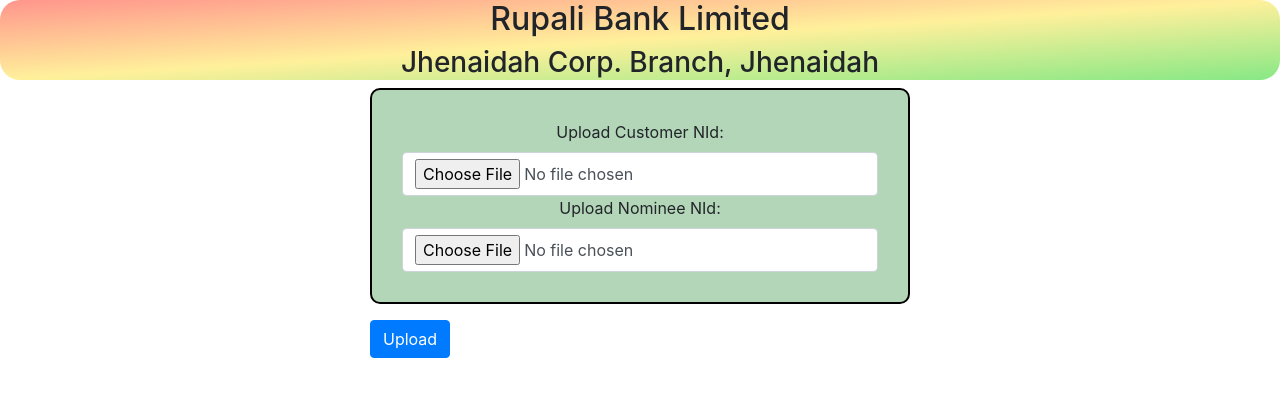
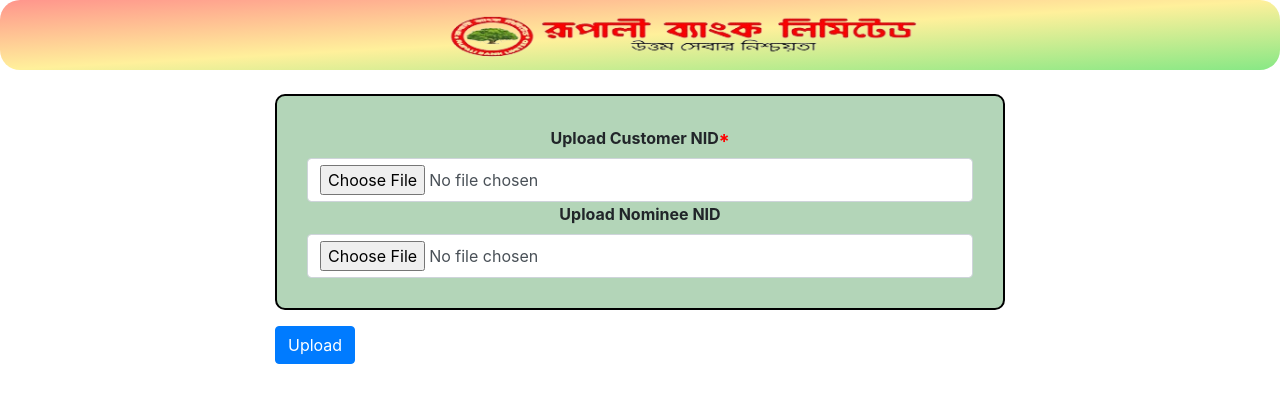
Before and after one commit to sshujonn/ac_opn_nid1, a Django app: page / in a window 1280 px wide. Shown: the top 411 px of the page. Run offline with Django 3.2, Linux system fonts and the light colour scheme; some libraries are stand-ins or nearby versions.

Commit message:
100523-02

```diff
--- a/ac_openning/admin.py
+++ b/ac_openning/admin.py
@@ -1,9 +1,11 @@
 from django.contrib import admin
 
 # Register your models here.
-from ac_openning.models import Account, Customer, SourceOfIncome, Occupation
+from ac_openning.models import Account, Customer, SourceOfIncome, Occupation, AccGoal, AccType
 
 admin.site.register(Account)
 admin.site.register(Customer)
 admin.site.register(SourceOfIncome)
 admin.site.register(Occupation)
+admin.site.register(AccType)
+admin.site.register(AccGoal)
--- a/ac_openning/views.py
+++ b/ac_openning/views.py
@@ -4,7 +4,7 @@ from rest_framework import response
 from rest_framework.response import Response
 from rest_framework.views import APIView
 from django.contrib import messages
-from django.http import HttpResponseRedirect
+from django.http import HttpResponseRedirect, JsonResponse
 from django.urls import reverse
 
 from ac_openning.service import process_data, handle_uploaded_file, update_or_insert_customer, fill_up_form, \
@@ -42,14 +42,6 @@ class NIDCardScriptLand(APIView):
             messages.warning(request, n_message)
             request.session['n_nid'] = data.get("nominee").get("national_id")
 
-        # if form_fillup:
-        #     file_link = fill_up_form(data)
-
-        # Response().set_cookie(key="c_nid", value='1234')
-        # Response().set_cookie(key="n_nid", value='16841')
-
-        # import pdb;pdb.set_trace()
-
         return HttpResponseRedirect(reverse('show_data'))
 
 
@@ -59,10 +51,9 @@ class ShowAllData(APIView):
     renderer_classes = [renderers.TemplateHTMLRenderer]
 
     def get(self, request):
-        # import pdb;pdb.set_trace()
         nid =request.session['c_nid']
         nnid =request.session.get('n_nid')
-        request.session.clear()
+
         data = process_for_show_data(nid, nnid)
         return Response({"data": data}, template_name=self.template_name)
 
@@ -75,7 +66,8 @@ class FormFillup(APIView):
     def post(self, request):
         acc_dict, cust_dict, nom_dict, tp_dict = process_for_form_fillup(request.data)
 
-        # import pdb;pdb.set_trace()
         acc_id, cust_id, nom_id, tp_id = update_db(acc_dict, cust_dict, nom_dict, tp_dict)
+
         file_link = fill_up_form(acc_id, cust_id, tp_id, nom_id)
-        return Response({"data": file_link}, template_name=self.template_name)
+        request.session.clear()
+        return JsonResponse({"file_link": file_link}, safe=False)
--- a/static/upload/nid_card/n_nid.htm
+++ b/static/upload/nid_card/n_nid.htm
@@ -520,7 +520,7 @@
                     <div class="col-9">
                         <div class="row">
                             <div class="col-3 border">Division</div>
-                            <div class="col-3 border">Dhaka</div>
+                            <div class="col-3 border">খুলনা</div>
 
                             <div class="col-3 border">District</div>
                             <div class="col-3 border">ঝিনাইদহ</div>
--- a/templates/ac_openning/ac_openning.html
+++ b/templates/ac_openning/ac_openning.html
@@ -1,27 +1,18 @@
-
 {% extends "../base.html" %}
 
 {% block content %}
+    <br>
+    <div class="row">
 
-    <div class="row">
-    {% if messages %}
-            <ul class="messages alert alert-danger hidden">
-                {% for message in messages %}
-                    <li{% if message.tags %}
-                        class="{{ message.tags }} hidden"{% endif %}>
-                        {{ message }}
-                    </li>
-                {% endfor %}
-            </ul>
-        {% endif %}
-    <div class="col-sm-3"></div>
-    <div class="col-sm-6">
+        <div class="col-sm-2"></div>
+        <div class="col-sm-8">
             <form method="post" enctype="multipart/form-data">
                 {% csrf_token %}
-            <div class="form-group text-center" style="padding: 30px; background-color: #b3d5b8; border: 2px black solid; border-radius: 10px">
-                <label for="card_script">Upload Customer NId:</label>
+                <div class="form-group text-center"
+                     style="padding: 30px; background-color: #b3d5b8; border: 2px black solid; border-radius: 10px">
+                    <label for="card_script"><b>Upload Customer NID<span style="color: red">*</span></b></label>
                     <input required class="form-control" type="file" id="card_script" name="card_script">
-                <label for="n_card_script">Upload Nominee NId:</label>
+                    <label for="n_card_script"><b>Upload Nominee NID</b></label>
                     <input class="form-control" type="file" id="n_card_script" name="n_card_script">
 
                 </div>
@@ -29,6 +20,6 @@
             </form>
             <br><br>
         </div>
-    <div class="col-sm-3"></div>
+        <div class="col-sm-2"></div>
     </div>
 {% endblock %}
--- a/templates/base.html
+++ b/templates/base.html
@@ -10,9 +10,18 @@
 </head>
 <body>
 <p id="csrf_token" hidden>{{ csrf_token }}</p>
-<div class="container-fluid" style="background-image: linear-gradient(to bottom right, #ff958c, #fff09b, #87e885); border-radius: 20px">
-    <h2 class="text-center">Rupali Bank Limited</h2>
-    <h3 class="text-center">Jhenaidah Corp. Branch, Jhenaidah</h3>
+<div class="container-fluid"
+     style="background-image: linear-gradient(to bottom right, #ff958c, #fff09b, #87e885); border-radius: 20px">
+    <div class="row">
+        <div class="col-sm-4"></div>
+        <div class="col-sm-4">
+            <a class="text-center" href="{% url 'card_script' %}">
+                <img class="text-center" style="height: 70px" src="{% static 'img/rbl.png' %}" alt="RBL"/>
+            </a>
+        </div>
+        <div class="col-sm-4"></div>
+    </div>
+
 </div>
 <div class="container">
 
```
Also changed, not shown: ac_openning/models.py (+15 -0 lines), ac_openning/service.py (+21 -22 lines), templates/ac_openning/show_data.html (+28 -6 lines), ac_openning/migrations/0011_auto_20230510_2116.py (added), db.sqlite3, static/img/rbl.png (added), static/img/rbl_1.jpg (added), static/img/rbl_2.jpg (added), 3 other files. Lines whose indentation alone changed are shown as unchanged.
